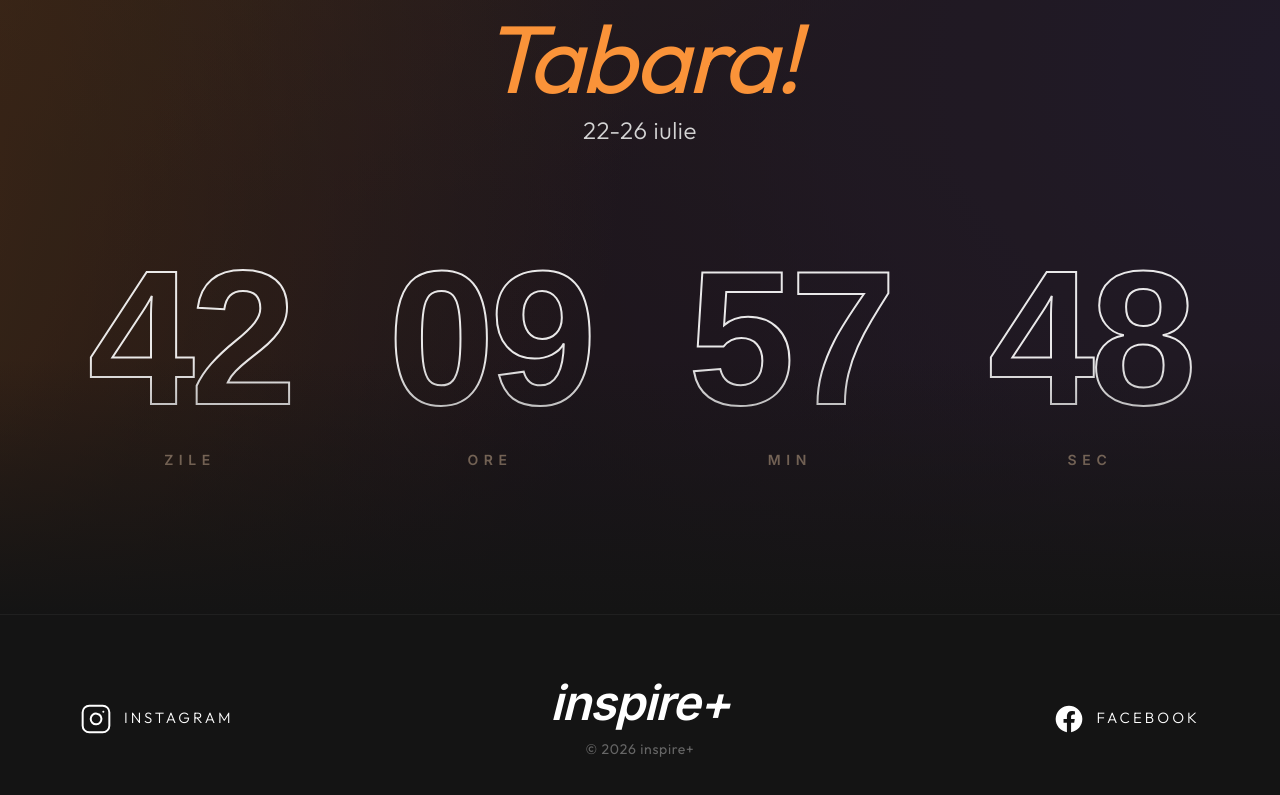
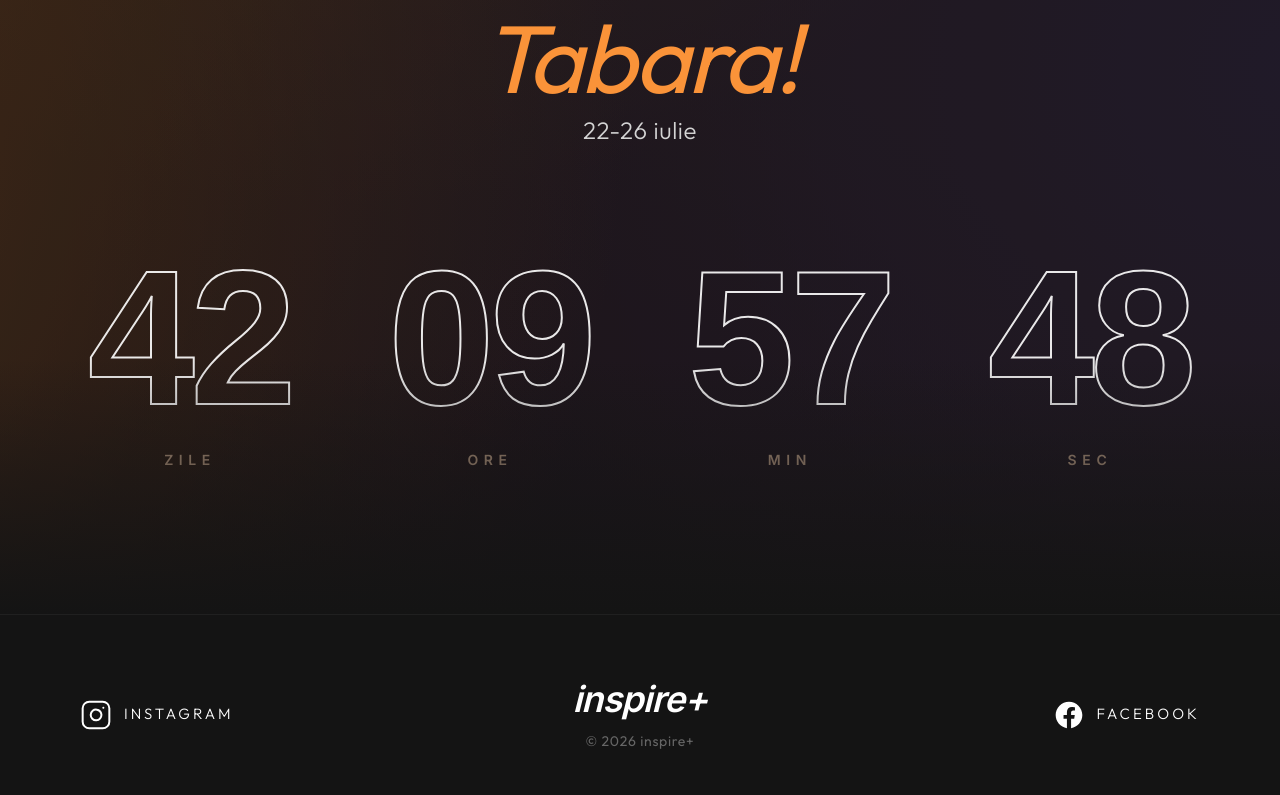
Before and after one commit to nathan05p/inspireWeb, a React (Vite) app in the folder inspireWeb-main/: page / in a window 1280 px wide. Shown: the part 8430-9225 px from the top of the page. Built offline with nearby package versions, Linux system fonts and the light colour scheme; a web font is replaced by a local one.

Commit message:
style(footer): reduce inspire+ logo size to text-3xl/4xl

```diff
--- a/inspireWeb-main/src/pages/camp/Camp.tsx
+++ b/inspireWeb-main/src/pages/camp/Camp.tsx
@@ -716,7 +716,7 @@ export default function Camp() {
 
           {/* CENTER: LOGO & COPYRIGHT */}
           <div className="flex-1 flex flex-col items-center justify-center gap-3">
-            <h2 className="text-white text-4xl sm:text-5xl font-sans font-bold italic tracking-tight">
+            <h2 className="text-white text-3xl sm:text-4xl font-sans font-bold italic tracking-tight">
               inspire+
             </h2>
             <p className="text-[#666666] text-xs sm:text-sm font-outfit tracking-wider">
```
